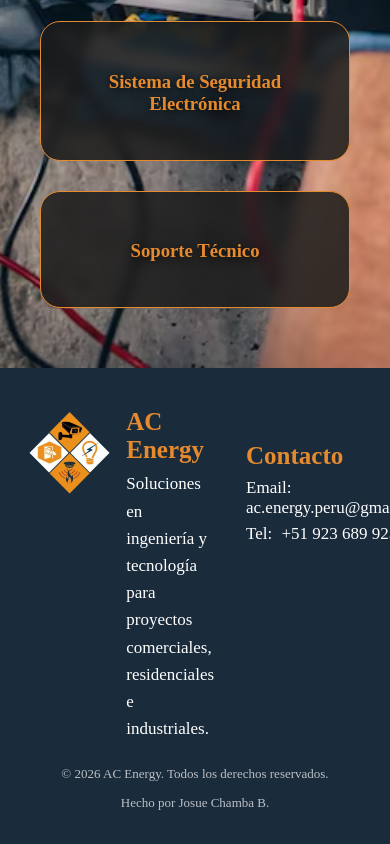
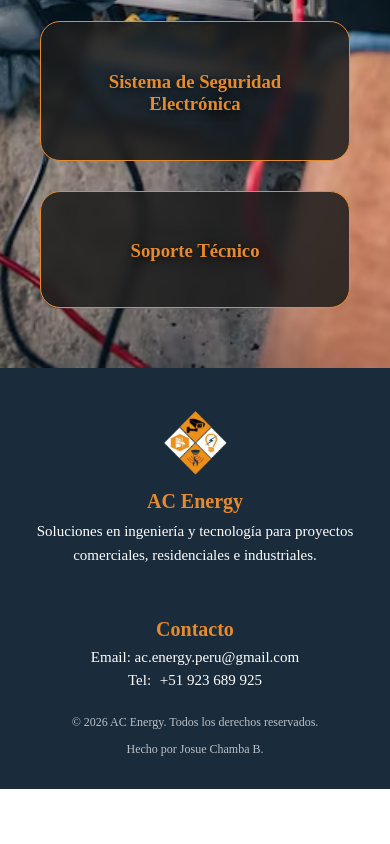
Before and after one commit to jjosuech/frontend-acenergy, a React (Vite) app: page /servicios in a window 390 px wide. Shown: the part 1405-2249 px from the top of the page. After the commit the page ends 2194 px from the top, so only its background shows below. Built offline with nearby package versions, Linux system fonts and the light colour scheme.

Commit message:
Actualizacion de sistema de visualizacion de servicios y responsive Laptop

```diff
--- a/src/components/Footer.css
+++ b/src/components/Footer.css
@@ -60,3 +60,43 @@
   font-size: 13px;
   opacity: 0.7;
 }
+
+@media (max-width: 768px) {
+
+  .footer-content {
+    flex-direction: column;
+    gap: 24px;
+  }
+
+  .footer-brand {
+    flex-direction: column;
+    align-items: center;
+    text-align: center;
+  }
+
+  .footer-logo {
+    height: 70px;
+  }
+
+  .footer-text p {
+    font-size: 15px;
+  }
+
+  .footer-contact {
+    text-align: center;
+  }
+
+  .footer-contact p {
+    font-size: 15px;
+  }
+
+  .footer h4 {
+    font-size: 20px;
+  }
+
+  .footer-bottom {
+    font-size: 12px;
+    margin-top: 20px;
+  }
+
+}
--- a/src/components/Nav.css
+++ b/src/components/Nav.css
@@ -34,7 +34,7 @@
   cursor: pointer;
 }
 
-.nav-links li:hover {
+.nav-links li a:hover {
   color: var(--orange);
 }
 
@@ -101,16 +101,23 @@
   font-size: 16px;
 }
 
+.dropdown-menu li a {
+  font-size: 18px;
+}
+
 .dropdown-menu li:hover {
   background: var(--orange);
-  color: black;
 }
 
-/* Mostrar al pasar el mouse */
-.dropdown:hover .dropdown-menu {
-  display: flex;
+.dropdown-menu li:hover a {
+  color: var(--dark-bg);
 }
 
+@media (hover: hover) and (pointer: fine) {
+  .dropdown:hover .dropdown-menu {
+    display: flex;
+  }
+}
 
 /* HAMBURGER */
 .hamburger {
@@ -148,9 +155,4 @@
   .nav-links.active {
     transform: translateX(0);
   }
-
-  /* Opcional: que el dropdown funcione con click en móvil */
-  .dropdown:hover .dropdown-menu {
-    display: none;
-  }
 }
--- a/src/components/Nav.jsx
+++ b/src/components/Nav.jsx
@@ -37,7 +37,12 @@ function Nav() {
                                 .filter(servicio => servicio.activo)
                                 .map(servicio => (
                                     <li key={servicio.id}>
-                                        {servicio.nombre}
+                                        <Link
+                                            to={`/servicios/${servicio.id}`}
+                                            onClick={() => setMenuOpen(false)}
+                                        >
+                                            {servicio.nombre}
+                                        </Link>
                                     </li>
                             ))}
                         </ul>
--- a/src/css/Home.css
+++ b/src/css/Home.css
@@ -49,7 +49,7 @@
   width: 100%;
   height: auto;
   position: absolute;
-  top: 0;
+  top: 15px;
   left: 0;
   transition: opacity 0.4s ease;
 }
@@ -269,16 +269,14 @@
   box-shadow: 0 16px 30px rgba(0, 0, 0, 0.35);
 }
 
-/* ===================================== */
-/* 📱 MOBILE (0 - 768px) */
-/* ===================================== */
+/* para el cel */
 @media (max-width: 768px) {
 
   body {
     overflow-x: hidden;
   }
 
-  /* MAIN */
+  /* MaIN */
   .main-content {
     flex-direction: column;
     padding: 0 20px;
@@ -400,7 +398,7 @@
   .overlay-logo2,
   .overlay-logo3 {
     position: relative;
-    width: 120px;
+    width: 100px;
     margin-top: 80px;
     left: auto;
     right: auto;
@@ -410,6 +408,33 @@
 
 }
 
+/*Para Laptops*/
+@media (min-width: 1200px) and (max-width: 1600px) {
+
+  .main-content {
+    padding: 0 120px;
+    gap: 60px;
+    align-items: flex-start; /* dejamos como estaba */
+  }
+
+  /* SOLO baja el ingeniero */
+  .engineer-container {
+    width: 500px;
+    height: 450px;
+    margin-left: 0;
+    margin-top: 60px; /* aquí controlas cuánto baja */
+  }
+
+  .engineer-img {
+    top: 0;
+  }
+
+  .mission-vision {
+    max-width: 480px;
+    padding: 40px;
+  }
+
+}
 
 /*Tablet*/
 @media (min-width: 769px) and (max-width: 1024px) {
--- a/src/pages/ServicioInstance.jsx
+++ b/src/pages/ServicioInstance.jsx
@@ -14,13 +14,8 @@ function ServicioInstance() {
 
   // Construimos rutas dinámicas
   const imagen1 = new URL(`../assets/servicios/${id}_1.png`, import.meta.url).href
+  const imagen2 = new URL(`../assets/servicios/${id}_2.png`, import.meta.url).href
 
-  let imagen2
-  try {
-    imagen2 = new URL(`../assets/servicios/${id}_2.png`, import.meta.url).href
-  } catch {
-    imagen2 = null
-  }
 
   return (
     <>
@@ -39,10 +34,14 @@ function ServicioInstance() {
               <p>{servicio.descripcion}</p>
           </div>
 
-          {/* Segunda imagen si existe */}
-          {imagen2 && (
-            <img src={imagen2} alt={servicio.nombre} className="servicio-img secundaria" onError={() => setMostrarImagen2(false)} />
-          )}
+
+          <img
+            src={imagen2}
+            alt=""
+            className="servicio-img secundaria"
+            onError={(e) => e.target.remove()}
+          />
+
 
         </div>
 
```
Also changed, not shown: src/App.jsx (line endings or trailing spaces).
